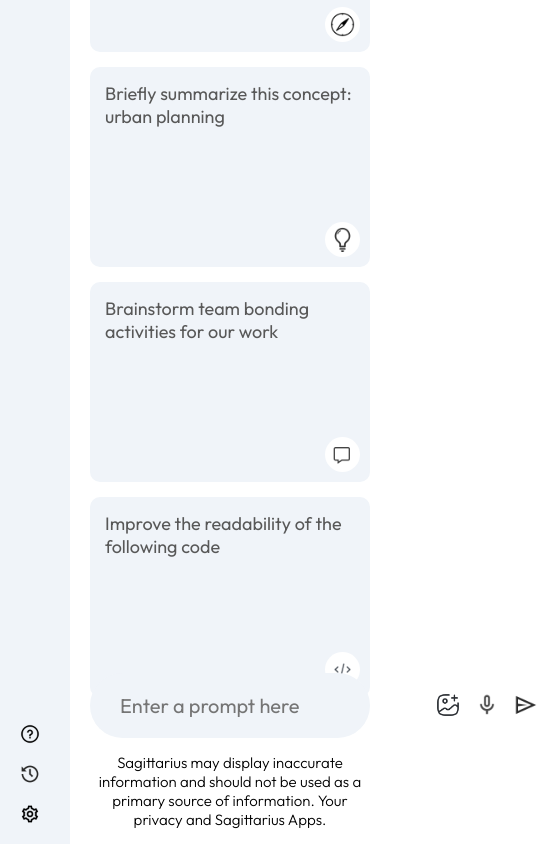
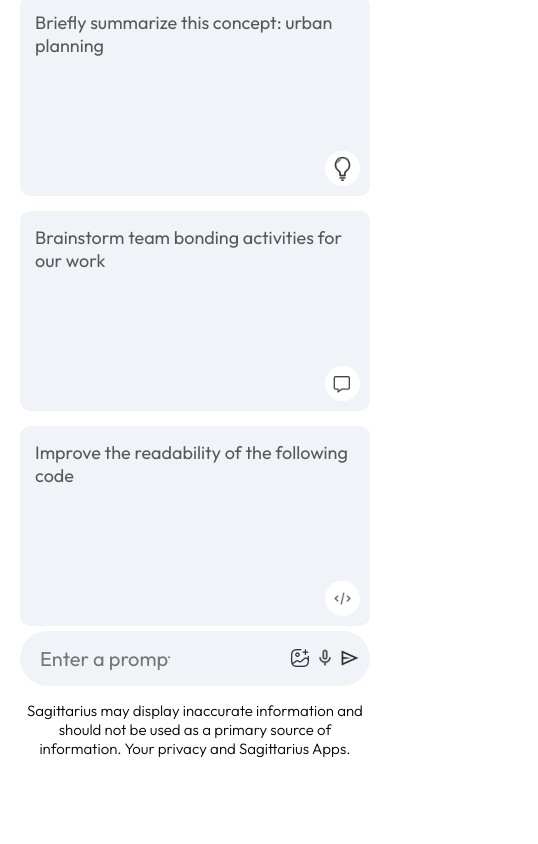
Before and after one commit to RONHEL235/sagittarius-, a React (Vite) app: page / in a window 390 px wide. Shown: the part 743-1587 px from the top of the page, 538 px wide, since content can reach past the window. After the commit the page ends 1516 px from the top, so only its background shows below. Built offline with nearby package versions, Linux system fonts and the light colour scheme.

Commit message:
add responsive design and fade-in animations to Main and Sidebar components; enhance user experience on smaller screens

```diff
--- a/src/components/Main/Main.css
+++ b/src/components/Main/Main.css
@@ -179,3 +179,22 @@
     font-weight: 300;
     line-height: 1.8;
 }
+
+@media (max-width: 600px) {
+    .main-bottom input {
+        flex: none;
+        width: 150px;
+    }
+
+    .main-bottom img {
+        width: 20px;
+    }
+
+    .search-box {
+        padding: 5px 10px;
+    }
+
+    .search-box div {
+        gap: 5px;
+    }
+}
--- a/src/components/Sidebar/Sidebar.css
+++ b/src/components/Sidebar/Sidebar.css
@@ -34,6 +34,7 @@
 .sidebar .recent {
     display: flex;
     flex-direction: column;
+    animation: fadeIn 1.5s;
 }
 
 .sidebar .recent-title {
@@ -66,3 +67,9 @@
     padding-right: 10px;
     cursor: pointer;
 }
+
+@media (max-width: 600px) {
+    .sidebar {
+        display: none;
+    }
+}
--- a/src/index.css
+++ b/src/index.css
@@ -10,4 +10,14 @@
 #root{
   display: flex;
   min-height: 100vh;
+  animation: fadeIn 1.5s;
 }
+
+@keyframes fadeIn {
+  0% {
+    opacity: 0;
+  }
+  100% {
+    opacity: 1;
+  }
+}
```
